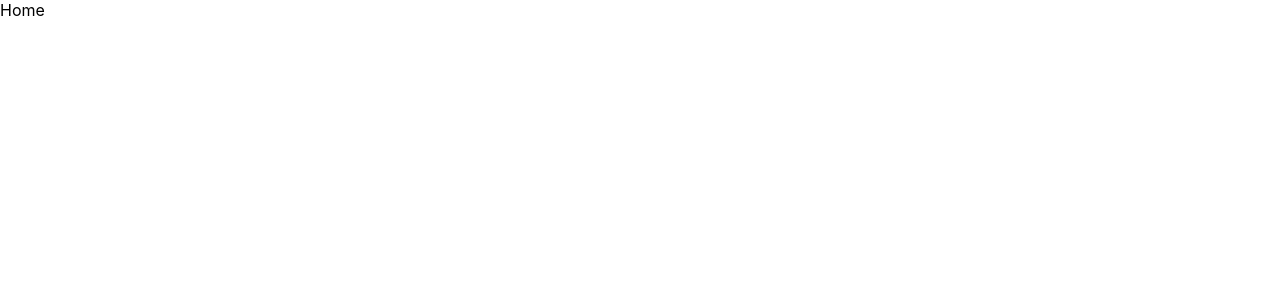
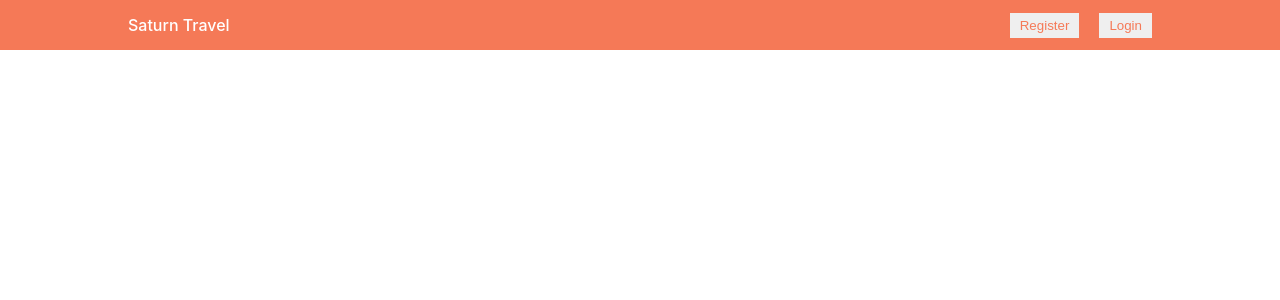
Before and after one commit to theringsofsaturn/booking-app, a React (Create React App) app: page / in a window 1280 px wide. Shown: the top 300 px of the page. Built offline with nearby package versions, Linux system fonts and the light colour scheme.

Commit message:
navbar with styles

```diff
--- /dev/null
+++ b/src/components/Navbar.jsx
@@ -0,0 +1,15 @@
+import "./navbar.css";
+
+export const Navbar = () => {
+  return (
+    <div className="navbar">
+      <div className="navContainer">
+        <span className="logo">Saturn Travel</span>
+        <div className="navItems">
+          <button className="navButton">Register</button>
+          <button className="navButton">Login</button>
+        </div>
+      </div>
+    </div>
+  );
+};
--- /dev/null
+++ b/src/components/navbar.css
@@ -0,0 +1,27 @@
+.navbar {
+  height: 50px;
+  background-color: rgb(245, 121, 87);
+  display: flex;
+  justify-content: center;
+}
+
+.navContainer {
+  width: 100%;
+  max-width: 1024px; /*limit width for very big screen*/
+  color: white;
+  display: flex;
+  align-items: center;
+  justify-content: space-between;
+}
+
+.logo {
+  font-weight: 500;
+}
+
+.navButton {
+  margin-left: 20px;
+  border: none;
+  padding: 5px 10px;
+  cursor: pointer;
+  color: rgb(245, 121, 87);
+}
--- a/src/pages/home/Home.jsx
+++ b/src/pages/home/Home.jsx
@@ -1,9 +1,8 @@
-import React from 'react'
+import { Navbar } from "../../components/Navbar";
+import "./home.css";
 
 const Home = () => {
-  return (
-    <div>Home</div>
-  )
-}
+  return <Navbar />;
+};
 
-export default Home
+export default Home;
```
Also changed, not shown: src/components/header/Header.jsx (added), src/components/header/header.css (added), src/pages/home/home.css (added).
